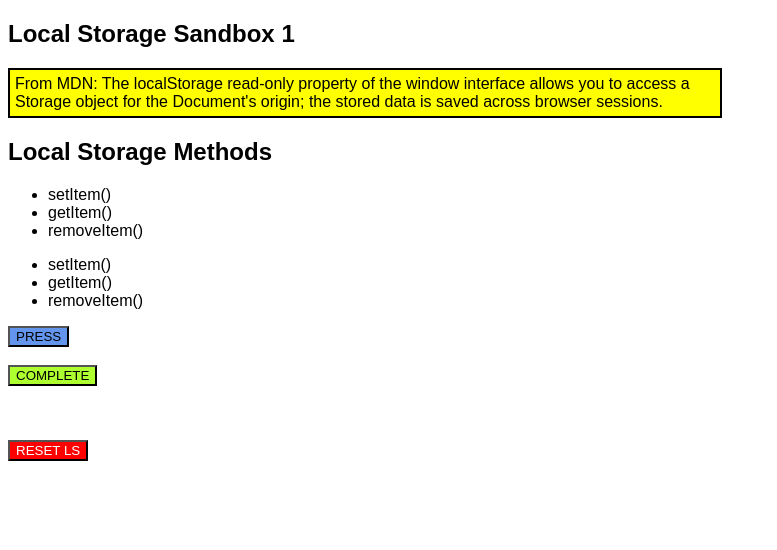
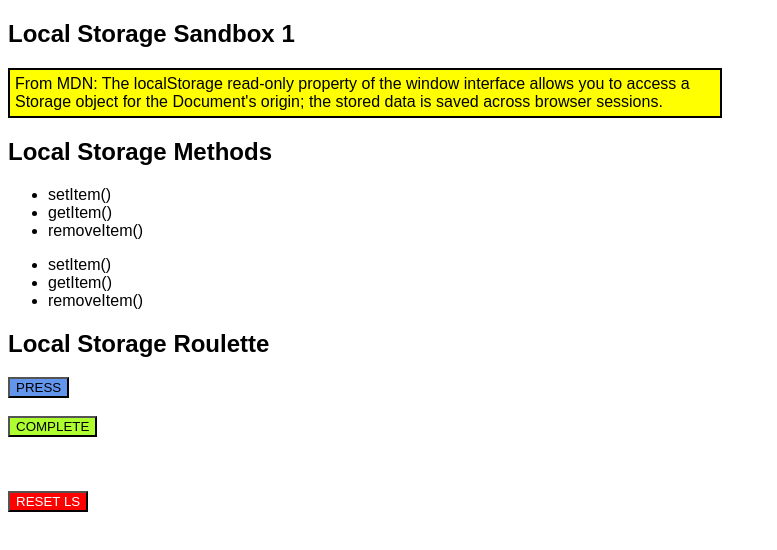
Before and after one commit to darrellgrant/local-storage, a plain HTML site: page local-storage/index.html in a window 1280 px wide. Shown: the whole page, without its empty margins (0-777 px from the left). Drawn offline with Linux system fonts and the light colour scheme.

Commit message:
index.html change

```diff
--- a/local-storage/index.html
+++ b/local-storage/index.html
@@ -28,9 +28,9 @@
           <li>getItem()</li>
           <li>removeItem()</li>
         </ul>
-
       </section>
       <section>
+        <h2>Local Storage Roulette</h2>
         <button id="myButton">PRESS</button><br /><br />
         <div id="message"></div>
         <button id="completedBTN">COMPLETE</button><br /><br />
```
